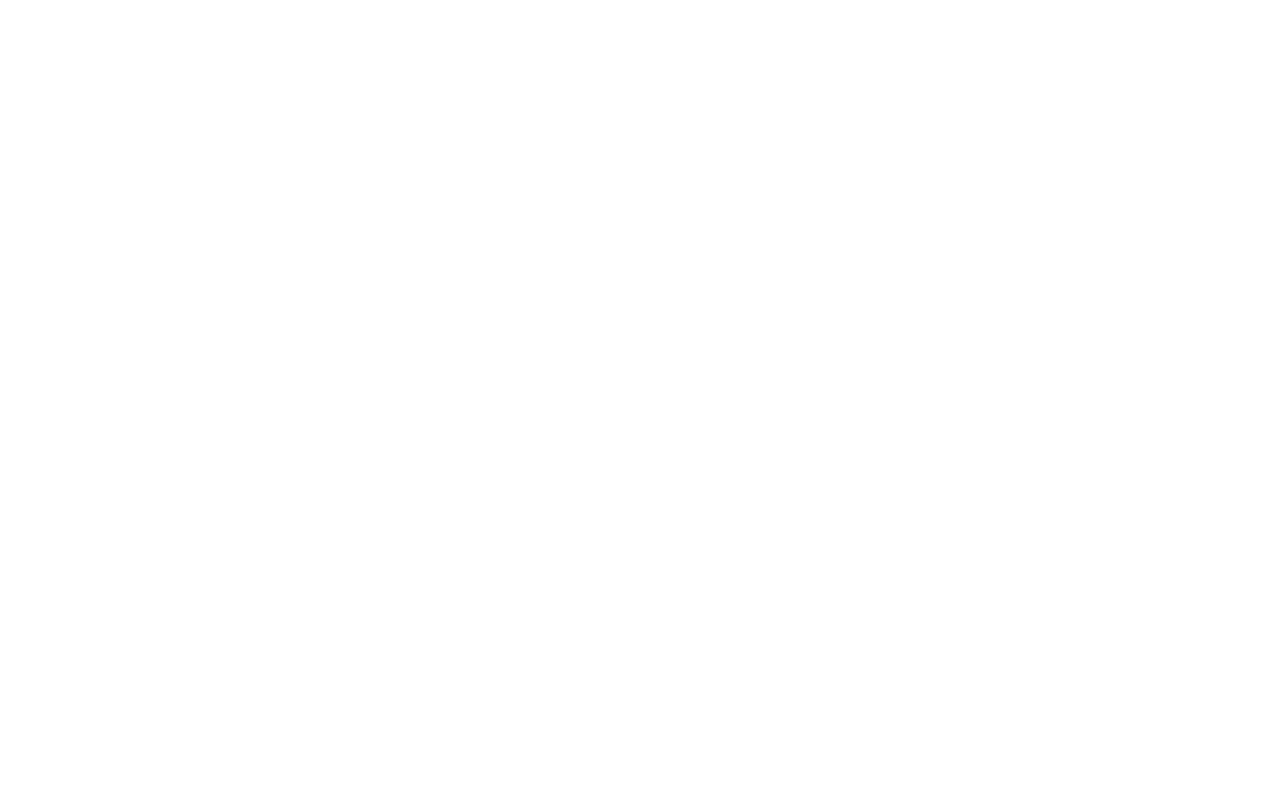
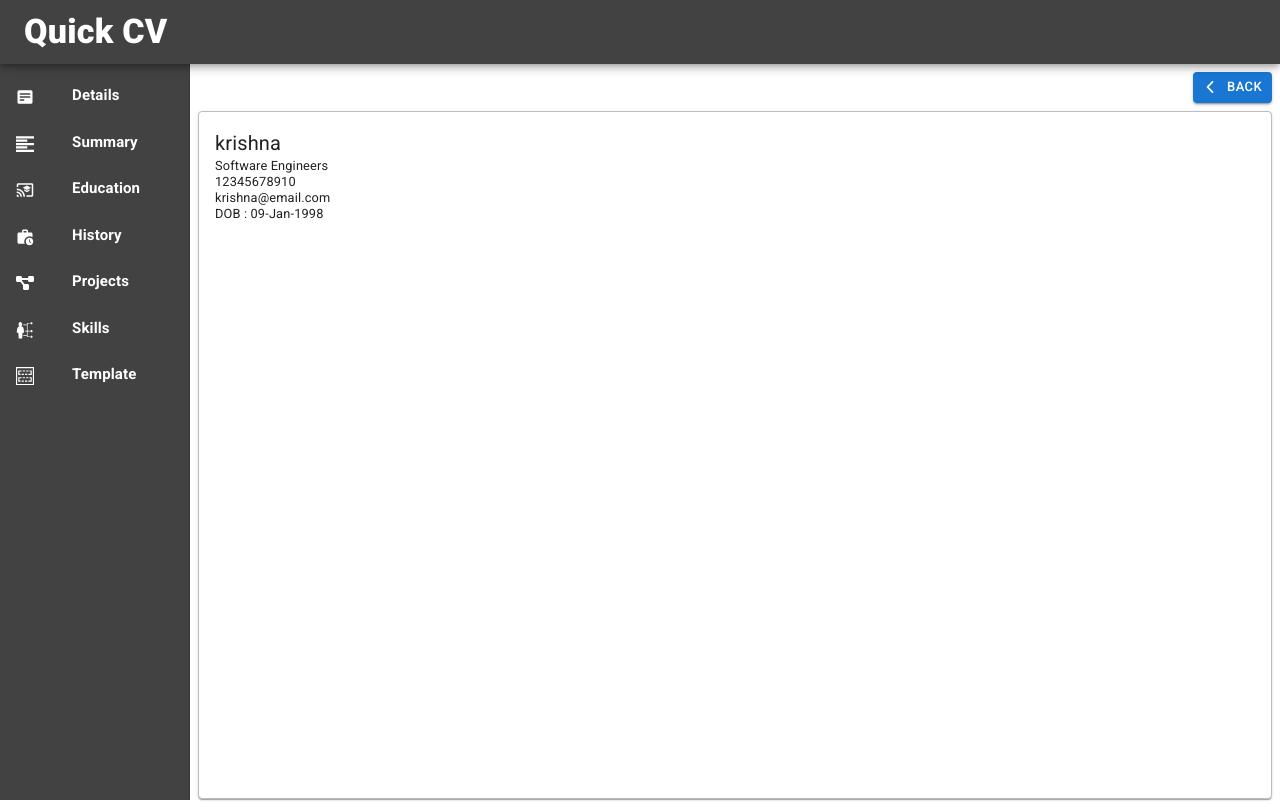
Before and after one commit to YITO-org/quick-cv-ui, a React (Vite) app: page /resumebuilder/ViewResume in a window 1280 px wide. Before the commit this address had no page. Built offline with nearby package versions, Linux system fonts and the light colour scheme.

Commit message:
new screen added,name viewResume.tsx

```diff
--- a/src/App.tsx
+++ b/src/App.tsx
@@ -50,6 +50,7 @@
 import { storeOrResetTokken } from "./actions";
 import Detailes from "./screens/detailes";
 import CVInfoData from "./screens/cvInfoData";
+import ViewResume from "./screens/viewResume";
 
 const App : React.FC<any>  = (props)=>{
 
@@ -81,6 +82,9 @@
                   <Route  path="projects" element={<CVInfoData headerName="Projects" screenName="projects" /> } />
                   <Route  path="skills" element={<CVInfoData headerName="Skills" screenName="skills" /> } />
                   <Route  path="template" element={<CVInfoData headerName="Template" screenName="template" /> } />
+                  <Route  path="ViewResume" element={<ViewResume/>} />
+
+
                   {/* <Route  path="addSection" element={<CVInfoData headerName="Add Section" screenName="custome" /> } /> */}
 
               </Route>
--- a/src/screens/cvInfoData.tsx
+++ b/src/screens/cvInfoData.tsx
@@ -3,6 +3,7 @@
 import { Button, Grid, Paper , Box, Typography, TextField, FormControl , MenuItem , InputLabel, Select, /* InputLabel, FormControl */ } from "@mui/material";
 import { styles } from "../styles/styles";
 import Res from "../resumes";
+import { useNavigate } from "react-router-dom";
 import { connect } from "react-redux";
 import { MdAddCircle } from "react-icons/md";
 import { RiDeleteBin5Line } from "react-icons/ri";
@@ -14,6 +15,7 @@
 let CVInfoData : React.FC<any> = (props)=>{
 
     let { cv , screenName } = props;
+    let nav = useNavigate();
 
 
     let add = ()=>{
@@ -51,12 +53,17 @@
         props.dispatch(setInformation(e.target.name , e.target.value))
     }
 
+    let viewResume = ()=>{
+        nav("/resumebuilder/ViewResume")
+    }
+
+
     return(
         <React.Fragment>
         {/* view Button => display in xs , sm , md screens only */}
             <Box sx={{ mb : 1 ,  display : { lg :'none' , xl : 'none' }}}>
                 <Box sx={{display : 'flex' , justifyContent : 'flex-end'}} >
-                    <Button size='large' variant='contained' color='success'>View Resume</Button>
+                    <Button size='small' variant='contained' color='success' onClick={viewResume} >View Resume</Button>
                 </Box>
             </Box>
 
--- a/src/screens/detailes.tsx
+++ b/src/screens/detailes.tsx
@@ -4,22 +4,29 @@
 import Res from "../resumes";
 import { connect } from "react-redux";
 import { setInformation } from "../actions";
+import { useNavigate } from "react-router-dom";
 // import styles from "../styles/detailes.module.css";
 
 let Detailes : React.FC<any> = (props)=>{
 
     let { cv } = props;
+    let nav = useNavigate();
 
     let change = (e  : any /* React.ChangeEvent<HTMLInputElement>*/)=>{
         props.dispatch(setInformation(e.target.name , e.target.value))
     }
+
+    let viewResume = ()=>{
+        nav("/resumebuilder/ViewResume")
+    }
+
 
     return(
         <React.Fragment>
             {/* view Button => display in xs , sm , md screens only */}
             <Box sx={{ mb : 1 ,  display : { lg :'none' , xl : 'none' }}}>
                 <Box sx={{display : 'flex' , justifyContent : 'flex-end'}} >
-                    <Button size='large' variant='contained' color='success'>View Resume</Button>
+                    <Button size='small' variant='contained' color='success' onClick={viewResume}>View Resume</Button>
             </Box>
                 </Box>
 
--- /dev/null
+++ b/src/screens/viewResume.tsx
@@ -0,0 +1,26 @@
+import React from "react";
+import Res from "./../resumes";
+import { useNavigate } from "react-router-dom";
+import { IoIosArrowBack } from "react-icons/io";
+import { Button , Box } from "@mui/material";
+
+let ViewResume : React.FC<any> = ()=>{
+
+    let nav = useNavigate();
+
+
+    let viewResume = ()=>{
+        nav(-1)
+    }
+
+    return(
+        <React.Fragment>
+                <Box sx={{ display : 'flex' , justifyContent : 'flex-end' , mb : 1}}>
+                    <Button startIcon={<IoIosArrowBack />} size='small' variant="contained" onClick={viewResume}>Back</Button>
+                </Box>
+                <Res />
+        </React.Fragment>
+    )
+}
+
+export default ViewResume;
```
